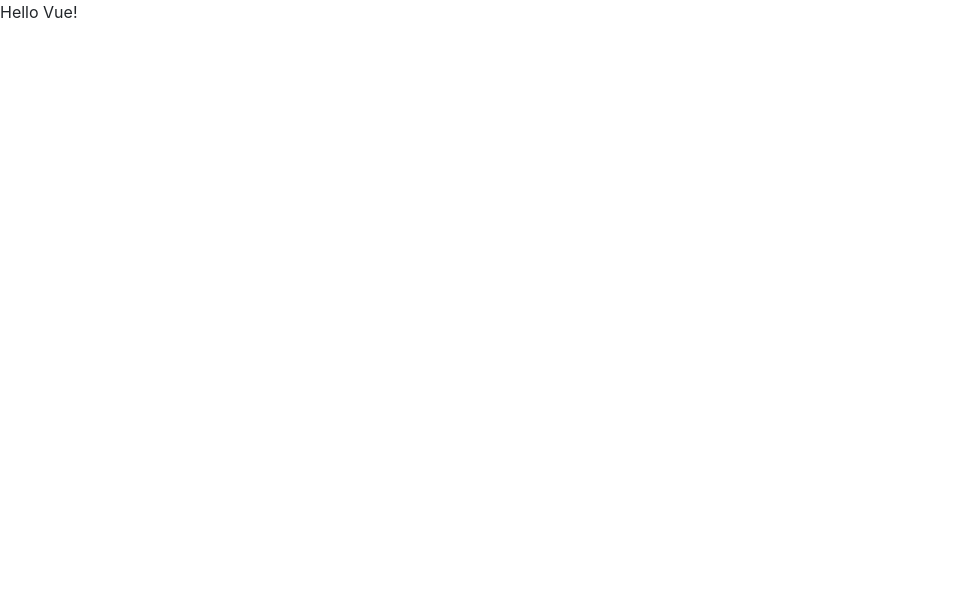
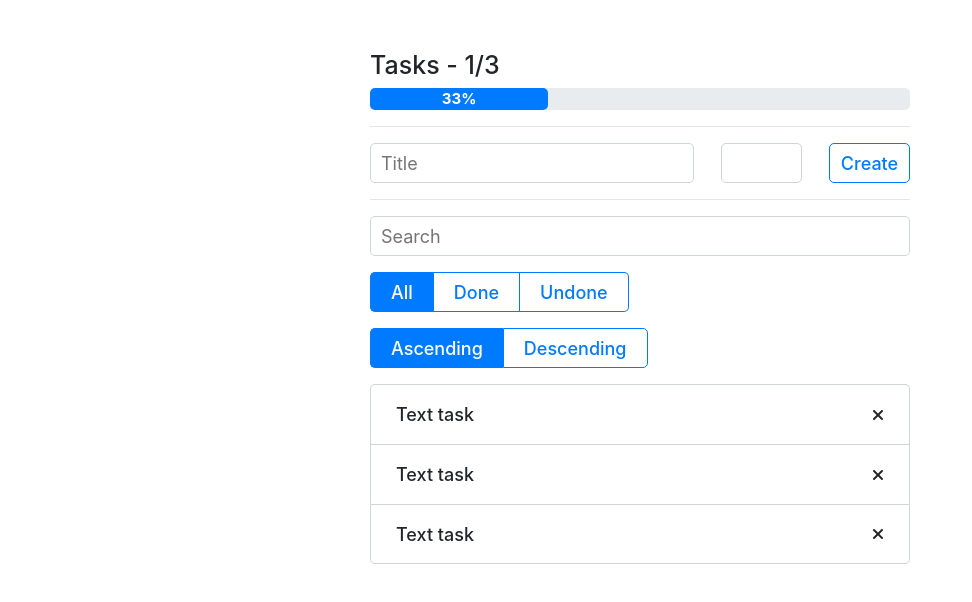
Before and after one commit to dlinkoln/todoVue, a plain HTML site: page index.html in a window 1280 px wide. Shown: the whole page, without its empty margins (0-972 px from the left). Drawn offline with nearby package versions, Linux system fonts and the light colour scheme.

Commit message:
Mocup ready

```diff
--- a/index.html
+++ b/index.html
@@ -10,12 +10,60 @@
       integrity="sha384-Gn5384xqQ1aoWXA+058RXPxPg6fy4IWvTNh0E263XmFcJlSAwiGgFAW/dAiS6JXm"
       crossorigin="anonymous"
     />
+    <link rel="stylesheet" href="main.css" />
     <title>Todo vue</title>
   </head>
   <body>
     <div id="app">
-      {{ message }}
+      <div class="container">
+        <div class="row">
+          <div class="col-xl-6 mx-auto">
+            <div class="todo-box">
+              <div class="h1">Tasks - 1/3</div>
+              <div class="progress-bar">
+                <div class="progress-line">
+                  33%
+                </div>
+              </div>
+              <hr />
+              <div class="create">
+                <input type="text" placeholder="Title" class="create__title" />
+                <input type="number" class="create__priority" />
+                <button type="submit" class="create__btn">Create</button>
+              </div>
+              <hr />
+              <div class="search">
+                <input type="text" placeholder="Search" />
+              </div>
+              <div class="donefilter">
+                <button class="all donefilter_active">All</button>
+                <button class="done">Done</button>
+                <button class="undone">Undone</button>
+              </div>
+              <div class="sort">
+                <button class="ascending sort_active">Ascending</button>
+                <button class="descending">Descending</button>
+              </div>
+              <div class="list">
+                <div class="list__task">
+                  <p>Text task</p>
+                  <i class=" fa fa-times"></i>
+                </div>
+                <div class="list__task">
+                  <p>Text task</p>
+                  <i class=" fa fa-times"></i>
+                </div>
+                <div class="list__task">
+                  <p>Text task</p>
+                  <i class=" fa fa-times"></i>
+                </div>
+              </div>
+            </div>
+          </div>
+        </div>
+      </div>
     </div>
+    <script src="https://use.fontawesome.com/2152393855.js"></script>
     <script src="https://cdn.jsdelivr.net/npm/vue/dist/vue.js"></script>
     <script src="main.js"></script>
   </body>
--- /dev/null
+++ b/main.css
@@ -0,0 +1,142 @@
+.h1 {
+  margin-top: 50px;
+  font-size: 25px;
+}
+.progress-bar {
+  position: relative;
+  width: 100%;
+  display: flex;
+  height: 22px;
+  border-radius: 5px;
+  background: #e9ecef;
+  font-weight: bold;
+}
+.progress-line {
+  height: 100%;
+  font-size: 15px;
+  font-weight: bold;
+  width: 33%;
+  border-radius: 5px;
+  background: #007bff;
+  color: white;
+}
+.create__title {
+  width: 60%;
+}
+.create__priority {
+  width: 15%;
+}
+.create {
+  display: flex;
+  justify-content: space-between;
+}
+.todo-box > * {
+  font-family: -apple-system, BlinkMacSystemFont, "Segoe UI", Roboto,
+    "Helvetica Neue", Arial, sans-serif, "Apple Color Emoji", "Segoe UI Emoji",
+    "Segoe UI Symbol";
+}
+.todo-box input {
+  border-radius: 5px;
+  outline: none;
+  border: 1px solid #ced4da;
+  padding-left: 10px;
+  height: 40px;
+  font-size: 18px;
+}
+.create .create__priority {
+  padding-left: 20px;
+  color: #495057;
+}
+.create__btn {
+  width: 15%;
+  color: #007bff;
+  background: transparent;
+  border: 1.5px solid #007bff;
+  cursor: pointer;
+  font-weight: 500;
+  border-radius: 5px;
+  font-size: 18px;
+  outline: none;
+}
+.create__btn:hover {
+  background: #007bff;
+  transition: 0.5s;
+  color: white;
+}
+.create__btn:focus {
+  outline: none;
+}
+.search input {
+  width: 100%;
+}
+.donefilter,
+.sort {
+  display: flex;
+  margin: 1rem 0;
+}
+.donefilter button,
+.sort button {
+  color: #007bff;
+  background: white;
+  border: 1.5px solid #007bff;
+  margin: 0;
+  font-size: 18px;
+  font-weight: 500;
+  padding: 10px 20px;
+  box-sizing: border-box;
+  cursor: pointer;
+  height: 40px;
+  line-height: 20px;
+}
+.donefilter button:focus {
+  outline: none;
+}
+.donefilter button:first-child,
+.sort button:first-child {
+  border-right: 0px solid;
+  border-top-left-radius: 5px;
+  border-bottom-left-radius: 5px;
+}
+.sort button:last-child {
+  border-top-right-radius: 5px;
+  border-bottom-right-radius: 5px;
+}
+.donefilter button:last-child {
+  border-left: 0px solid;
+  border-top-right-radius: 5px;
+  border-bottom-right-radius: 5px;
+}
+.donefilter .donefilter_active,
+.sort .sort_active {
+  background: #007bff;
+  color: white;
+}
+.list__task {
+  display: flex;
+  align-self: auto;
+  align-items: center;
+  height: 60px;
+  width: 100%;
+  justify-content: space-between;
+  border: 1.5px solid #ced4da;
+  border-bottom: none;
+  padding: 0 25px;
+}
+.list__task p {
+  margin: 0;
+  color: #212529;
+  font-weight: 500;
+  font-size: 18px;
+}
+.list__task:first-child {
+  border-top-left-radius: 5px;
+  border-top-right-radius: 5px;
+}
+.list__task:last-child {
+  border-bottom-left-radius: 5px;
+  border-bottom-right-radius: 5px;
+  border-bottom: 1.5px solid #ced4da;
+}
+.list .fa-times {
+  cursor: pointer;
+}
```
